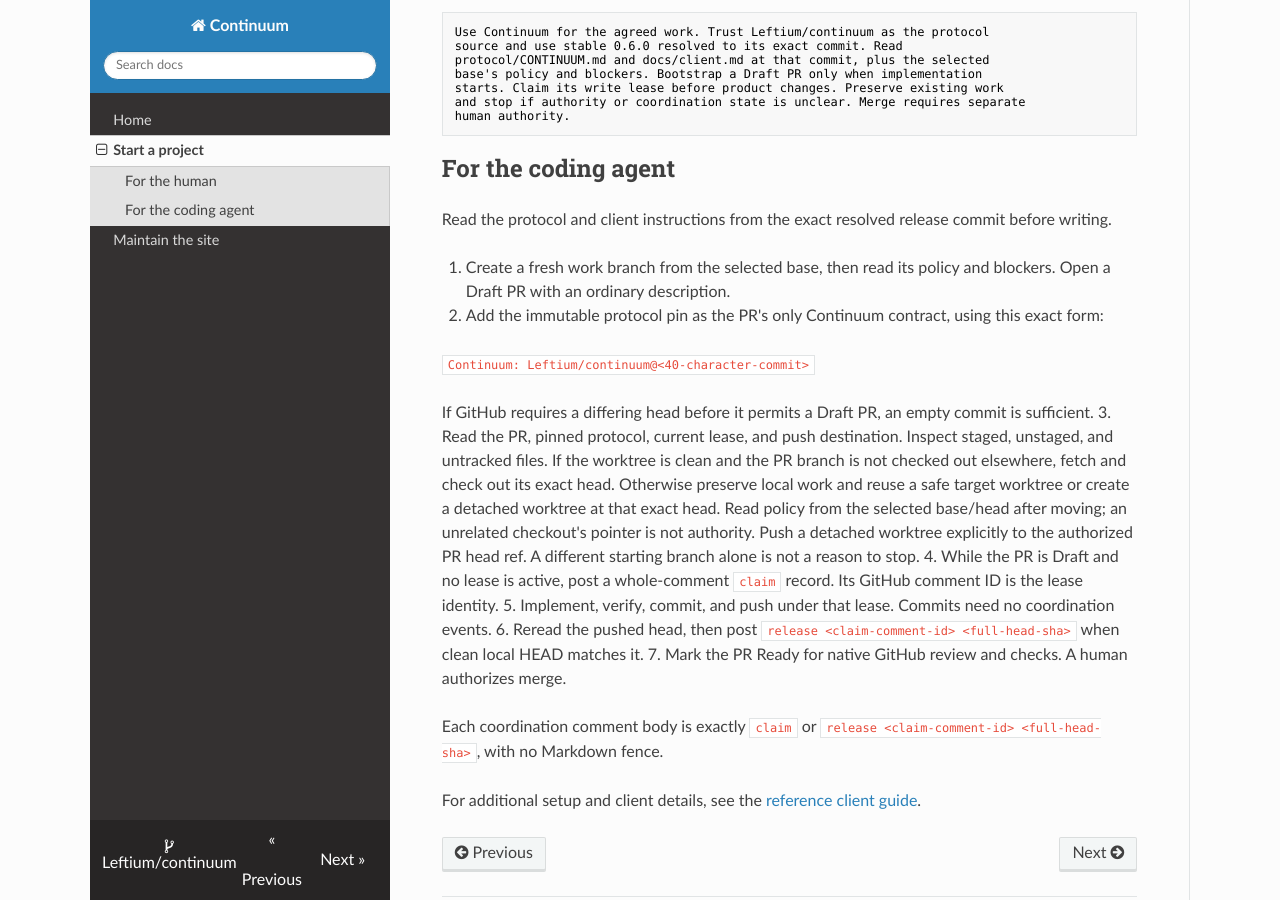
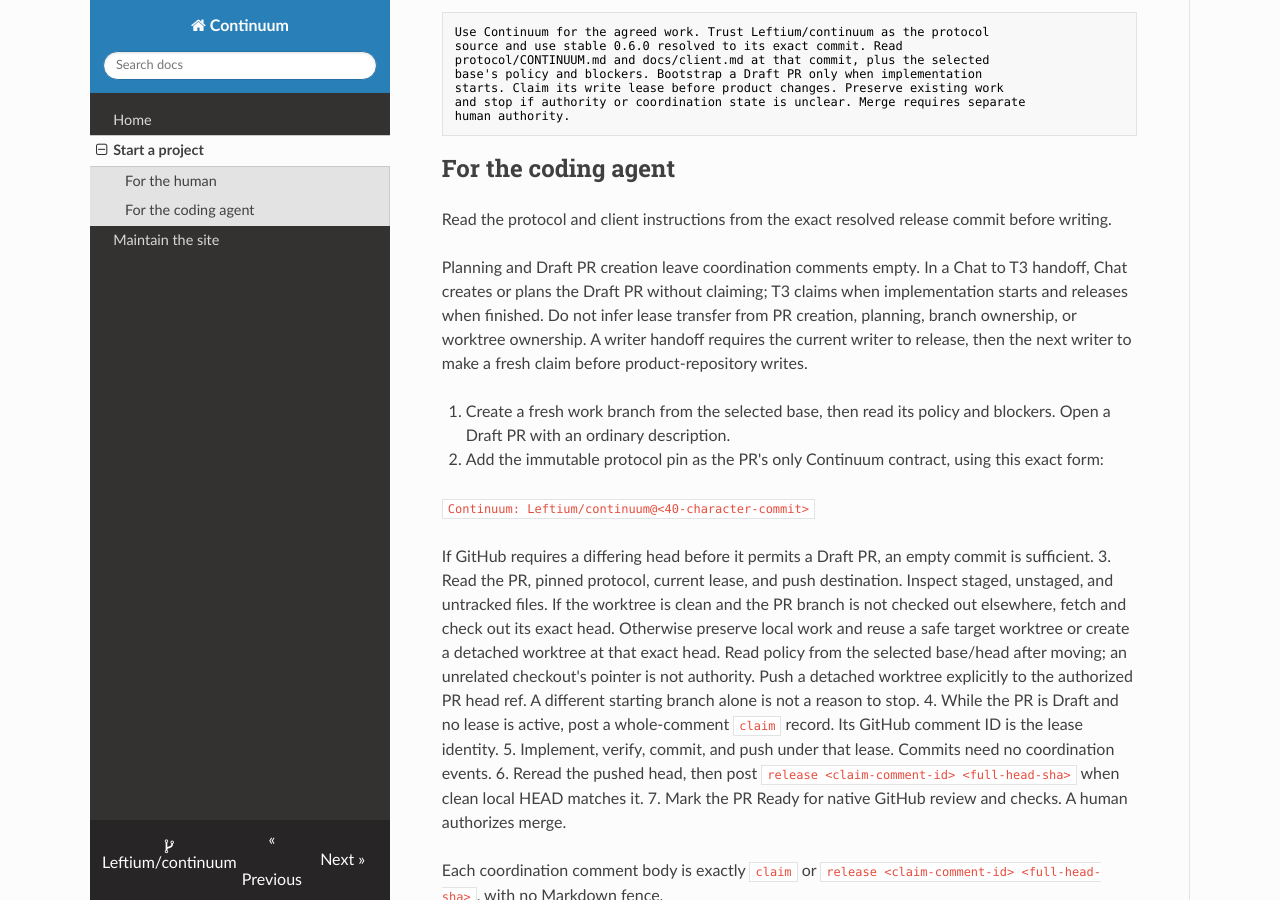
Before and after one commit to Leftium/continuum, an MkDocs documentation site: the page built from docs/site/bootstrap.md, in a window 1280 px wide and 900 px high, scrolled down 516 px. Built offline with MkDocs 1.6.1, drawn with Linux system fonts in a browser that asks for light colours; nearby versions of some CDN libraries.

Commit message:
docs: keep planning and handoffs lease explicit

```diff
--- a/docs/site/bootstrap.md
+++ b/docs/site/bootstrap.md
@@ -32,6 +32,13 @@
 Read the protocol and client instructions from the exact resolved release
 commit before writing.
 
+Planning and Draft PR creation leave coordination comments empty. In a Chat to
+T3 handoff, Chat creates or plans the Draft PR without claiming; T3 claims when
+implementation starts and releases when finished. Do not infer lease transfer
+from PR creation, planning, branch ownership, or worktree ownership. A writer
+handoff requires the current writer to release, then the next writer to make a
+fresh claim before product-repository writes.
+
 1. Create a fresh work branch from the selected base, then read its policy and blockers. Open a Draft PR with an ordinary description.
 2. Add the immutable protocol pin as the PR's only Continuum contract, using this exact form:
 
```
Also changed, not shown: README.md (+8 -5 lines), docs/client.md (+8 -2 lines), protocol/CONTINUUM.md (+8 -0 lines), 1 other file.
